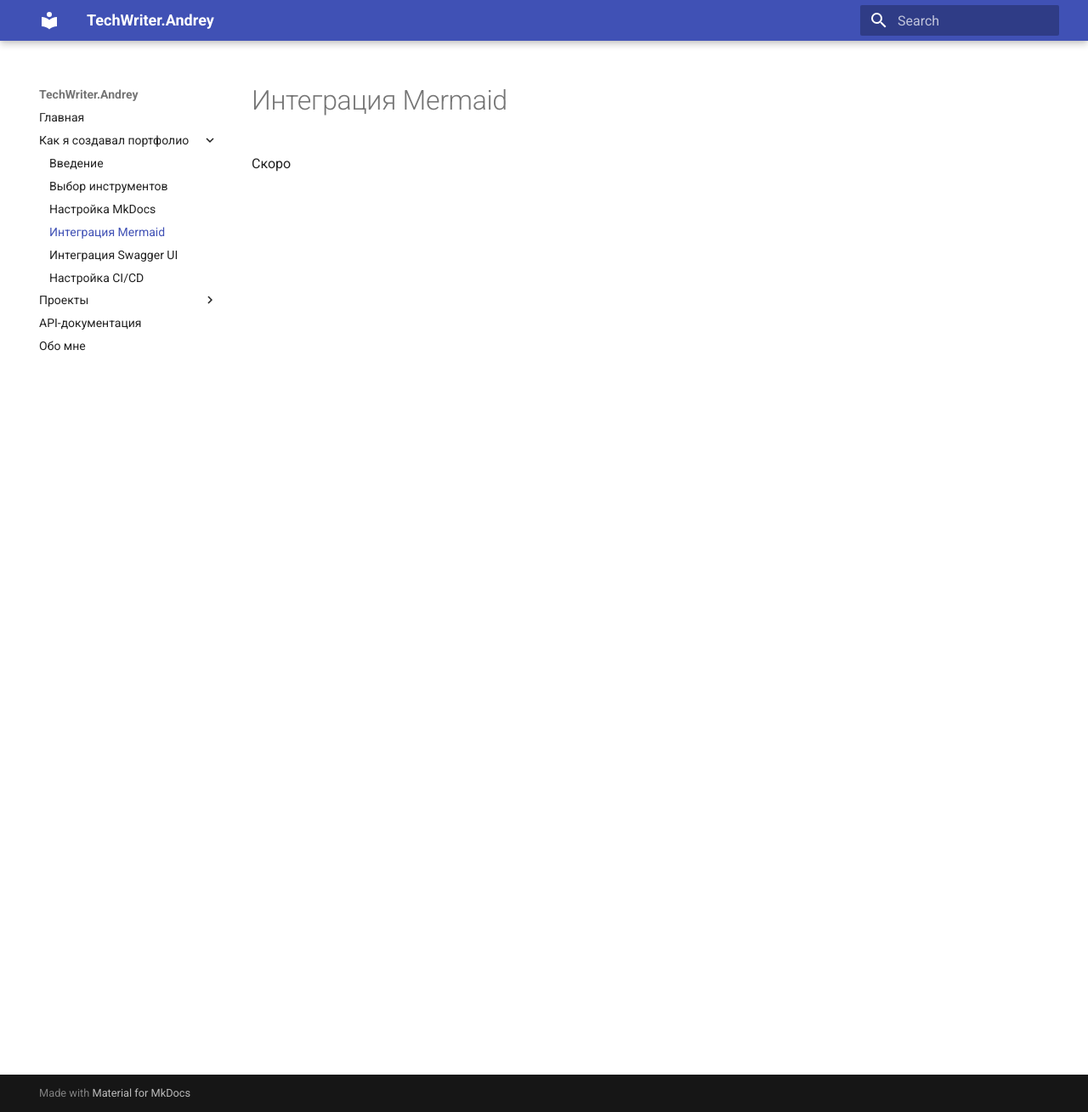
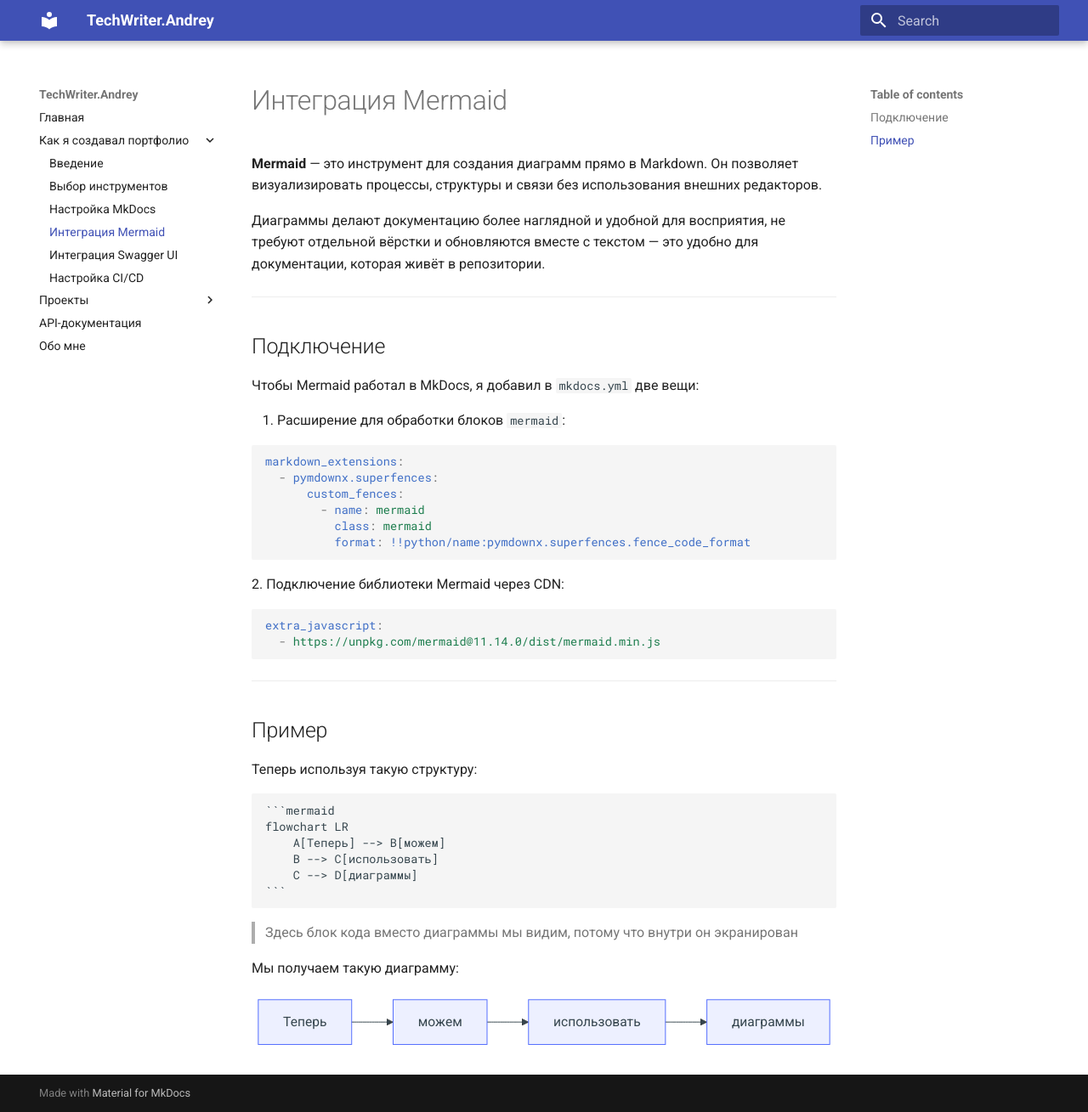
Before and after one commit to Awesmo-omsewA/Portfolio, an MkDocs documentation site: the page built from docs/process/03-mermaid.md, in a window 1280 px wide and 1309 px high. Shown: the whole window at 85% size. Built offline with MkDocs 1.6.1 and Material for MkDocs 9.7.7, drawn with Linux system fonts in a browser that asks for light colours.

Commit message:
feat: добавил интеграцию Mermaid

`````diff
--- a/docs/process/03-mermaid.md
+++ b/docs/process/03-mermaid.md
@@ -1,2 +1,54 @@
 # Интеграция Mermaid
-Скоро
+
+**Mermaid** — это инструмент для создания диаграмм прямо в Markdown. Он позволяет визуализировать процессы, структуры и связи без использования внешних редакторов.
+
+Диаграммы делают документацию более наглядной и удобной для восприятия, не требуют отдельной вёрстки и обновляются вместе с текстом — это удобно для документации, которая живёт в репозитории.
+
+---
+
+## Подключение
+
+Чтобы Mermaid работал в MkDocs, я добавил в `mkdocs.yml` две вещи:
+
+1. Расширение для обработки блоков `mermaid`:
+
+```yaml
+markdown_extensions:
+  - pymdownx.superfences:
+      custom_fences:
+        - name: mermaid
+          class: mermaid
+          format: !!python/name:pymdownx.superfences.fence_code_format
+```
+2. Подключение библиотеки Mermaid через CDN:
+
+```yaml
+extra_javascript:
+  - https://unpkg.com/mermaid@11.14.0/dist/mermaid.min.js
+```
+
+
+---
+
+## Пример
+
+Теперь используя такую структуру:
+
+````plaintext
+```mermaid
+flowchart LR
+    A[Теперь] --> B[можем]
+    B --> C[использовать]
+    C --> D[диаграммы]
+```
+````
+> Здесь блок кода вместо диаграммы мы видим, потому что внутри он экранирован
+
+Мы получаем такую диаграмму:
+
+```mermaid
+flowchart LR
+    A[Теперь] --> B[можем]
+    B --> C[использовать]
+    C --> D[диаграммы]
+```
`````
